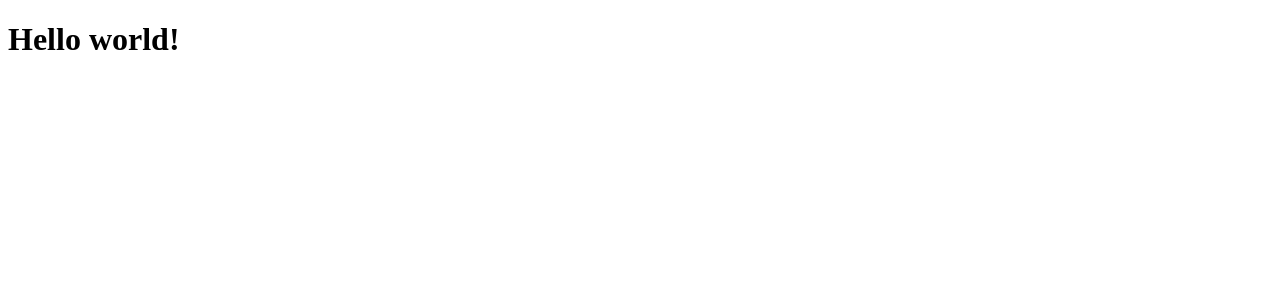
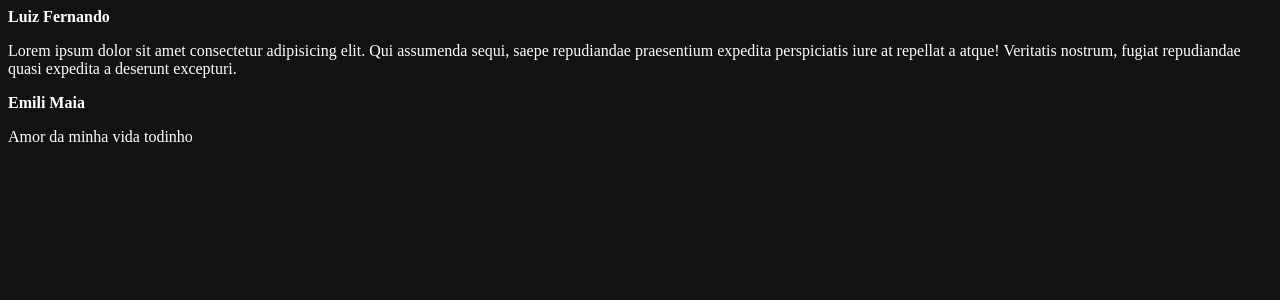
Before and after one commit to LuizFernandoBMoragas/Rocketseat-React-Course, a React (Vite) app: page / in a window 1280 px wide. Shown: the top 300 px of the page. Built offline with nearby package versions, Linux system fonts and the light colour scheme.

Commit message:
creating first components

```diff
--- a/src/App.jsx
+++ b/src/App.jsx
@@ -1,9 +1,14 @@
-function App() {
+import { Post } from "./post";
+import "./app.css";
+
+export function App() {
   return (
     <div className="App">
-      <h1>Hello world!</h1>
+      <Post
+        author="Luiz Fernando"
+        content="Lorem ipsum dolor sit amet consectetur adipisicing elit. Qui assumenda sequi, saepe repudiandae praesentium expedita perspiciatis iure at repellat a atque! Veritatis nostrum, fugiat repudiandae quasi expedita a deserunt excepturi."
+      />
+      <Post author="Emili Maia" content="Amor da minha vida todinho" />
     </div>
   );
 }
-
-export default App;
--- /dev/null
+++ b/src/app.css
@@ -0,0 +1,4 @@
+body {
+  background-color: #121214;
+  color: #fff;
+}
--- /dev/null
+++ b/src/components/Header.jsx
@@ -0,0 +1,3 @@
+export function Header() {
+  return <strong>Ignite Feed</strong>;
+}
--- a/src/main.jsx
+++ b/src/main.jsx
@@ -1,6 +1,6 @@
 import React from "react";
 import ReactDOM from "react-dom/client";
-import App from "./App";
+import { App } from "./App";
 
 ReactDOM.createRoot(document.getElementById("root")).render(
   <React.StrictMode>
--- /dev/null
+++ b/src/post.jsx
@@ -0,0 +1,8 @@
+export function Post(props) {
+  return (
+    <div>
+      <strong>{props.author}</strong>
+      <p>{props.content}</p>
+    </div>
+  );
+}
```
